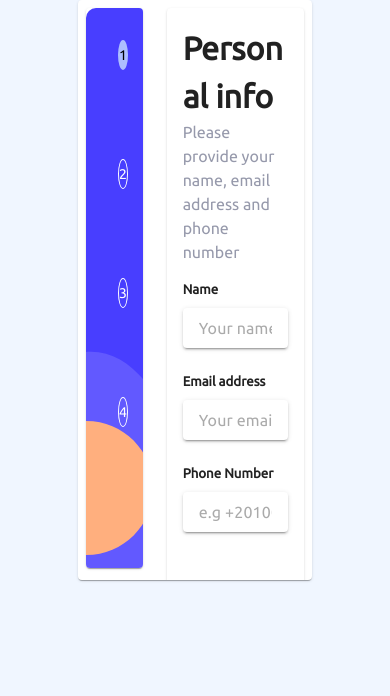
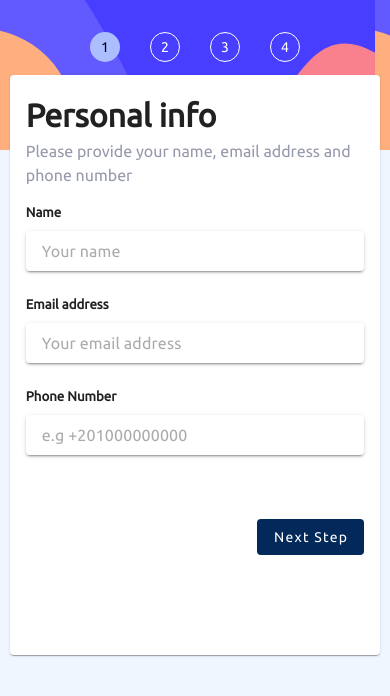
Before and after one commit to Hossam-10/multi, a Vue app: page / in a window 390 px wide. Shown: the top 696 px of the page. Built offline with nearby package versions, Linux system fonts and the light colour scheme.

Commit message:
Add responsive design

```diff
--- a/src/App.vue
+++ b/src/App.vue
@@ -1,5 +1,5 @@
 <template>
-  <v-app class="bg-body">
+  <v-app class="bg-body position-relative">
     <RouterView />
   </v-app>
 </template>
--- a/src/components/Form.vue
+++ b/src/components/Form.vue
@@ -4,7 +4,7 @@
       <component :is="componentName" />
     </keep-alive>
   </div>
-  <v-card class="pa-4" min-height="100%" v-else>
+  <v-card class="pa-4" height="580" v-else>
     <keep-alive>
       <component :is="componentName" />
     </keep-alive>
--- a/src/components/Sidebar/FormSidebarMobile.vue
+++ b/src/components/Sidebar/FormSidebarMobile.vue
@@ -1,14 +1,43 @@
 <template>
-  <div class="sidebar-background"></div>
+  <div class="sidebar-background d-flex justify-center pt-8">
+    <div
+      v-for="(stepNumber, index) in 4"
+      :key="stepNumber"
+      class="d-flex align-center justify-center step-number"
+      :class="{ 'active-step': index === step }"
+    >
+      {{ stepNumber }}
+    </div>
+  </div>
 </template>
 
 <script>
-export default {}
+import { mapState } from 'vuex'
+export default {
+  name: 'FormSidebarMobile',
+  computed: {
+    ...mapState(['step'])
+  }
+}
 </script>
 
 <style lang="scss" scoped>
 .sidebar-background {
   height: 150px;
   background: url('../../assets/images/svgs/mobile-sidebar-background.svg');
+  column-gap: 30px;
+  .step-number {
+    width: 30px;
+    height: 30px;
+    border: 1px solid #ffffff;
+    border-radius: 50%;
+    color: #ffffff;
+    font-size: 14px;
+  }
+  .active-step {
+    background-color: #adbeff;
+    color: #000000;
+    border-color: transparent;
+  }
 }
 </style>
--- a/src/views/FormView.vue
+++ b/src/views/FormView.vue
@@ -1,4 +1,5 @@
 <template>
+  <div class="d-flex align-center h-100" v-if="!xs">
     <v-card height="580" width="60%" class="pa-2 mx-auto">
       <v-row>
         <v-col cols="4">
@@ -9,18 +10,38 @@
         </v-col>
       </v-row>
     </v-card>
+  </div>
+  <div v-else>
+    <FormSidebarMobile />
+    <Form class="mobile-form" />
+  </div>
 </template>
 
 <script>
 import FormSidebar from '@/components/Sidebar/FormSidebar.vue'
+import FormSidebarMobile from '@/components/Sidebar/FormSidebarMobile.vue'
 import Form from '@/components/Form.vue'
 export default {
   name: 'FormView',
   components: {
     FormSidebar,
-    Form
+    Form,
+    FormSidebarMobile
+  },
+  computed: {
+    xs() {
+      return this.$vuetify.display.xs
+    }
   }
 }
 </script>
 
-<style lang="scss" scoped></style>
+<style lang="scss" scoped>
+.mobile-form {
+  position: absolute;
+  top: 75px;
+  width: 95%;
+  left: 2.5%;
+  right: 2.5%;
+}
+</style>
```
Lines whose indentation alone changed are shown as unchanged.
